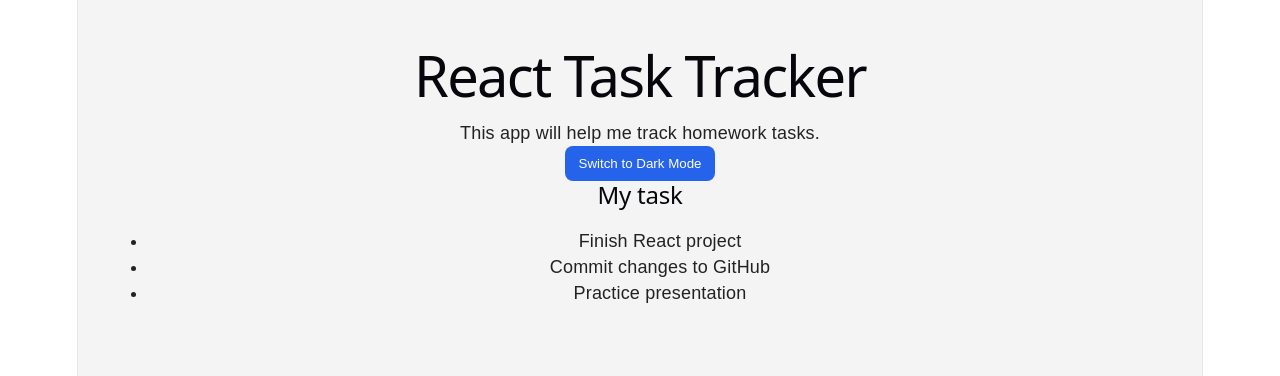
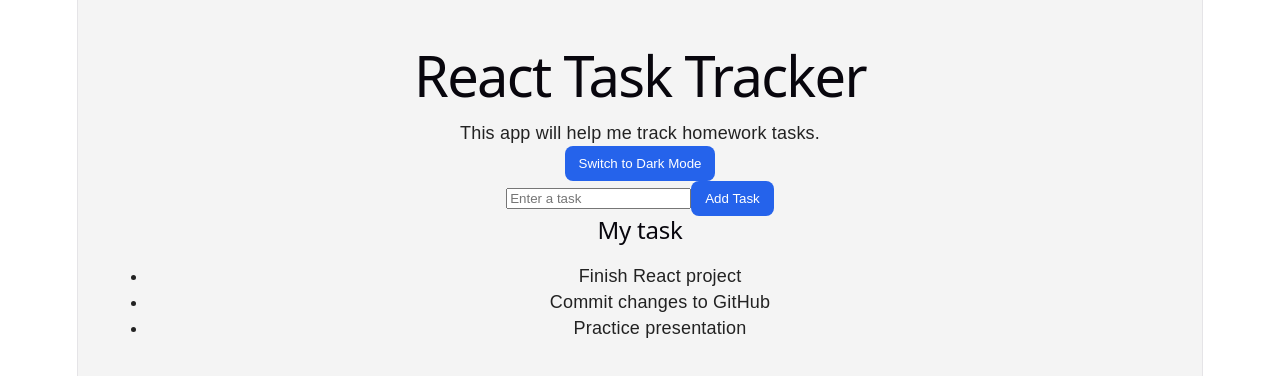
Before and after one commit to LuisGonz1234/unit-3-project, a React (Vite) app: page / in a window 1280 px wide. Shown: the top 376 px of the page. Built offline with nearby package versions, Linux system fonts and the light colour scheme.

Commit message:
Add task input

```diff
--- a/src/App.tsx
+++ b/src/App.tsx
@@ -10,7 +10,20 @@
   return savedMode === "true";
 });
 
-  const [tasks] = useState(["Finish React project", "Commit changes to GitHub", "Practice presentation",])
+  const [tasks, setTasks] = useState(() => {
+  const savedTasks = localStorage.getItem("tasks");
+
+  if (savedTasks) {
+    return JSON.parse(savedTasks);
+  }
+
+  return [
+    "Finish React project",
+    "Commit changes to GitHub",
+    "Practice presentation",
+  ];
+});
+  const [newTask, setNewTask] = useState("");
 
   useEffect(() => {
   localStorage.setItem("darkMode", String(darkMode));
@@ -19,6 +32,15 @@
   useEffect(() => {
   localStorage.setItem("tasks", JSON.stringify(tasks));
 }, [tasks]);
+
+function addTask() {
+  if (newTask.trim() === "") {
+    return;
+  }
+
+  setTasks([...tasks, newTask]);
+  setNewTask("");
+}
   return (
     <main className={darkMode ? "app dark" : "app"}>
       <h1>React Task Tracker</h1>
@@ -28,9 +50,20 @@
         {darkMode ? "Switch to Light Mode" : "Switch to Dark Mode"}
       </button>
 
+      <div>
+        <input
+        type="text"
+        placeholder="Enter a task"
+        value={newTask}
+        onChange={(event) => setNewTask(event.target.value)}
+        />
+
+        <button onClick={addTask}>Add Task</button>
+      </div>
+
       <h2> My task </h2>
 
-      <ul> {tasks.map((task, index) => (<li key={index}>{task}</li>))}</ul>
+      <ul> {tasks.map((task: string, index: number) => (<li key={index}>{task}</li>))}</ul>
 
 
     </main>
```
